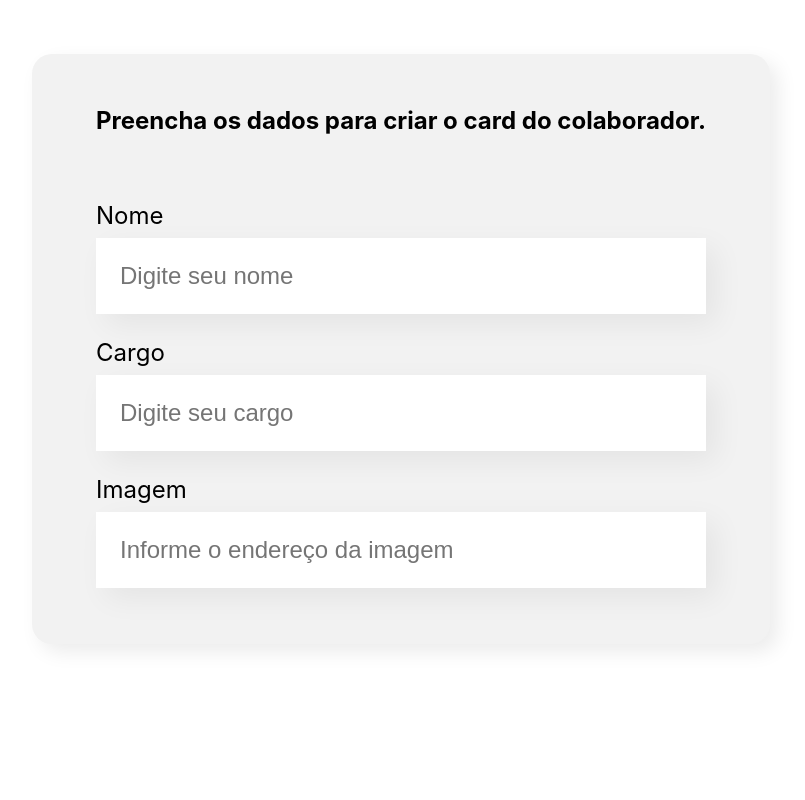
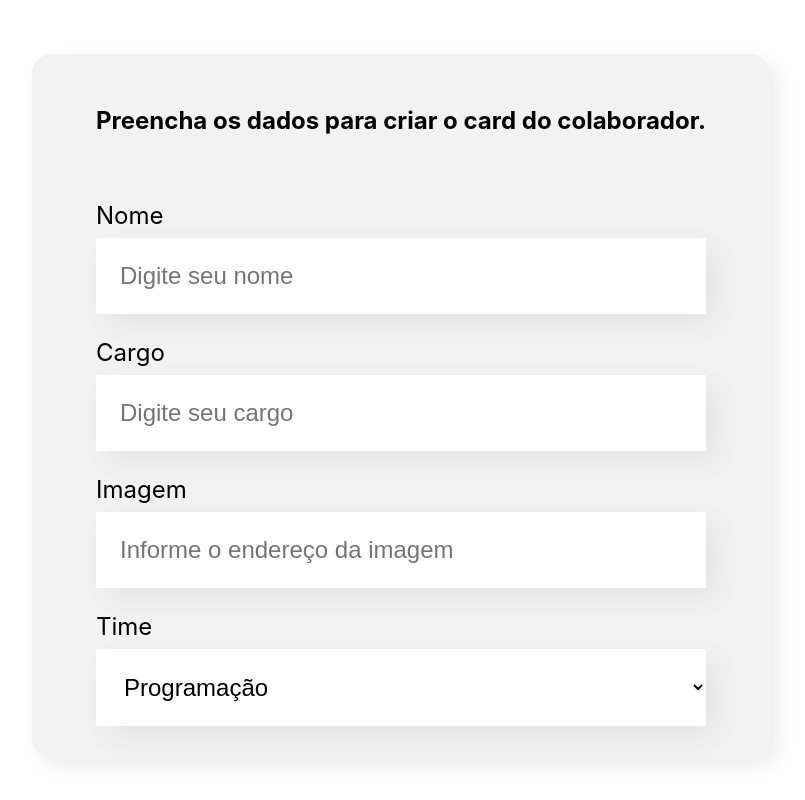
Before and after one commit to AugustoEduardo/organo-react, a React (Create React App) app: page / in a window 1280 px wide. Shown: the part 524-1324 px from the top of the page, without its empty margins (239-1044 px from the left). Before the commit the page ends 1248 px from the top, so only its background shows below. Built offline with nearby package versions, Linux system fonts and the light colour scheme.

Commit message:
Lista dos times

```diff
--- a/src/componentes/Formulario/index.js
+++ b/src/componentes/Formulario/index.js
@@ -1,7 +1,19 @@
 import CampoTexto from "../CampoTexto";
+import ListaSuspensa from "../ListaSuspensa";
 import "./Formulario.css"
 
 const Formulario = () => {
+
+    const times = [
+        'Programação',
+        'Front-End',
+        'Data Science',
+        'Devops',
+        'UX e Design',
+        'Mobile',
+        'Inovação e Gestão'
+    ]
+
     return (
         <section className="formulario">
             <form>
@@ -9,6 +21,7 @@
                 <CampoTexto label="Nome" placeholder="Digite seu nome" />
                 <CampoTexto label="Cargo" placeholder="Digite seu cargo" />
                 <CampoTexto label="Imagem" placeholder="Informe o endereço da imagem" />
+                <ListaSuspensa label="Time" itens={times}/>
             </form>
         </section>
     )
--- /dev/null
+++ b/src/componentes/ListaSuspensa/ListaSuspensa.css
@@ -0,0 +1,14 @@
+.lista-suspensa label {
+    display: block;
+    margin-bottom: 8px;
+    font-size: 24px;
+}
+
+.lista-suspensa select {
+    background-color: #FFFFFF;
+    box-shadow: 10px 10px 30px rgba(0, 0, 0, 0.06);
+    width: 100%;
+    border: none;
+    font-size: 24px;
+    padding: 24px;
+}
--- /dev/null
+++ b/src/componentes/ListaSuspensa/index.js
@@ -0,0 +1,16 @@
+import "./ListaSuspensa.css"
+
+const ListaSuspensa = (props) => {
+    return (
+        <div className="lista-suspensa">
+            <label>{props.label}</label>
+                <select>
+                    {props.itens.map(item => {
+                        return <option key={item}>{item}</option>
+                    })}
+                </select>
+        </div>
+    )
+}
+
+export default ListaSuspensa
```
Also changed, not shown: Aula 2-1.txt (added), src/App.js (line endings or trailing spaces).
